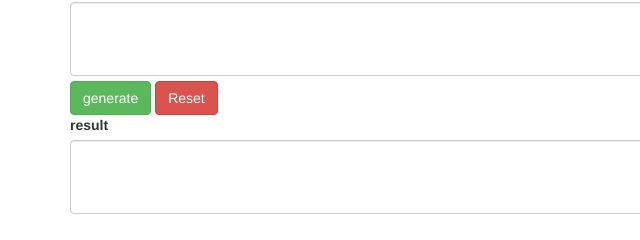
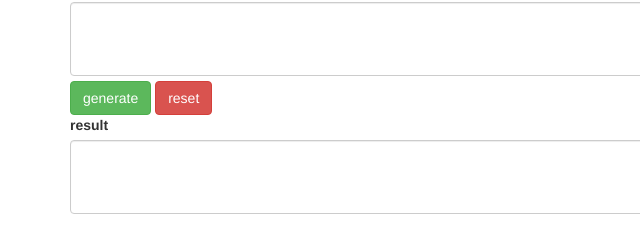
Before and after one commit to virusdefender/doc-generator, a plain HTML site: page index.html in a window 1280 px wide. Shown: the part 483-723 px from the top of the page, 0-640 px from the left. Drawn offline with nearby package versions, Linux system fonts and the light colour scheme.

Commit message:
Update index.html

```diff
--- a/index.html
+++ b/index.html
@@ -48,7 +48,7 @@
         </div>
         <div class="col-md-12" style="padding-top: 5px">
             <button type="button" v-on:click="generate" class="btn btn-success">generate</button>
-            <input type="reset" class="btn btn-danger">
+            <button type="button" v-on:click="init" class="btn btn-danger">reset</button>
         </div>
 
         <div class="col-md-12" style="padding-bottom: 20px">
@@ -72,6 +72,18 @@ var vm = new Vue({
         result: ""
     },
     methods: {
+        init: function() {
+            vm = {
+                title: "",
+                url: "/api/v1",
+                description: "",
+                method: "GET",
+                request: "",
+                response: "",
+                error: "",
+                result: ""
+            };
+        },
         generate: function() {
             if (!(vm.title && vm.url)) {
                 alert("error");
```
